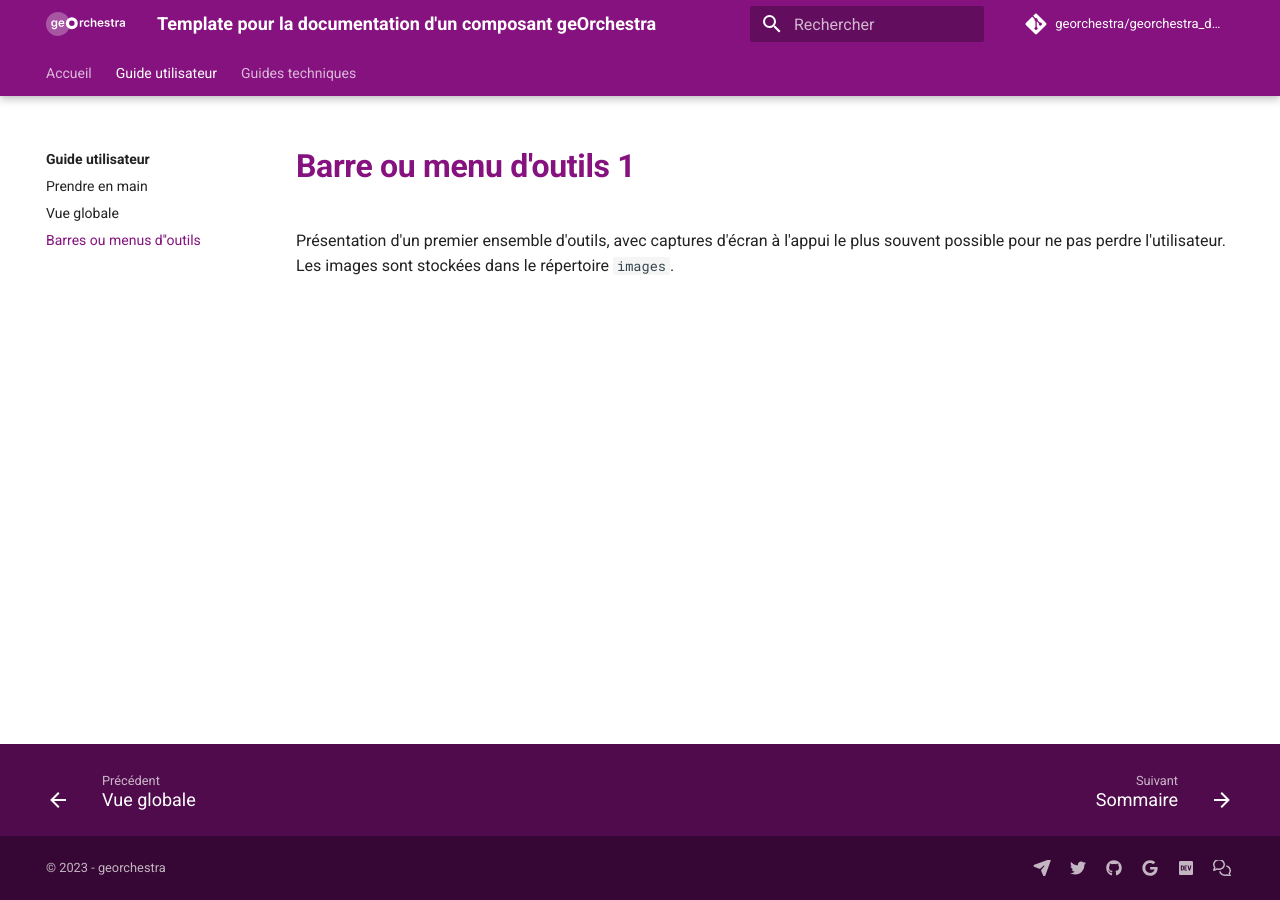
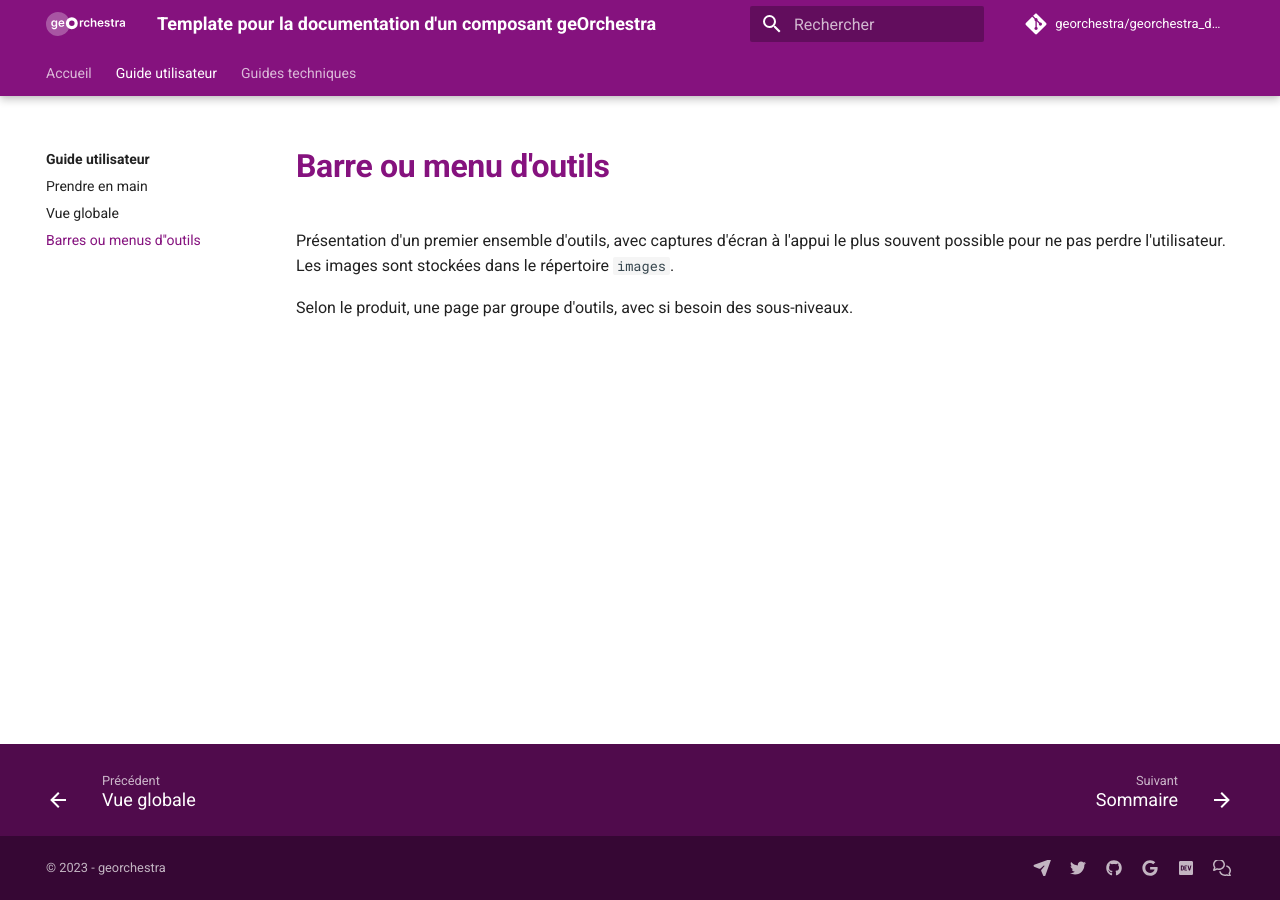
Before and after one commit to georchestra/georchestra_documentation, an MkDocs documentation site: the page built from docs/guide_utilisateur/02_outils.md, in a window 1280 px wide. Built offline with MkDocs 1.6.1 and Material for MkDocs 9.7.7, drawn with Linux system fonts in a browser that asks for light colours; comment, search, counter and statistics services are not loaded.

Commit message:
Update 02_outils.md

```diff
--- a/docs/guide_utilisateur/02_outils.md
+++ b/docs/guide_utilisateur/02_outils.md
@@ -1,4 +1,6 @@
-# Barre ou menu d'outils 1
+# Barre ou menu d'outils
 
 Présentation d'un premier ensemble d'outils, avec captures d'écran à l'appui le plus souvent possible pour ne pas perdre l'utilisateur.
 Les images sont stockées dans le répertoire `images`.
+
+Selon le produit, une page par groupe d'outils, avec si besoin des sous-niveaux.
```
